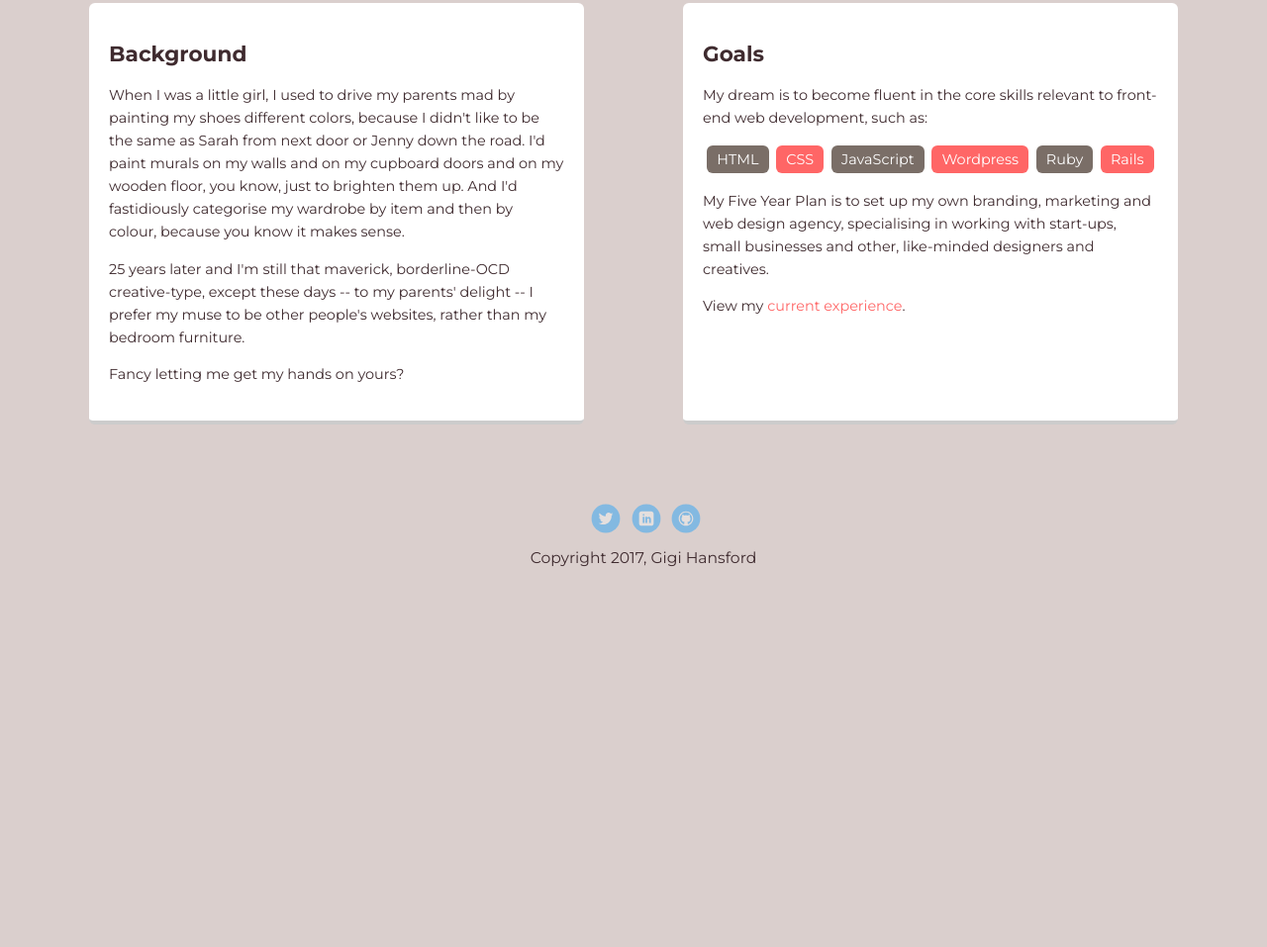
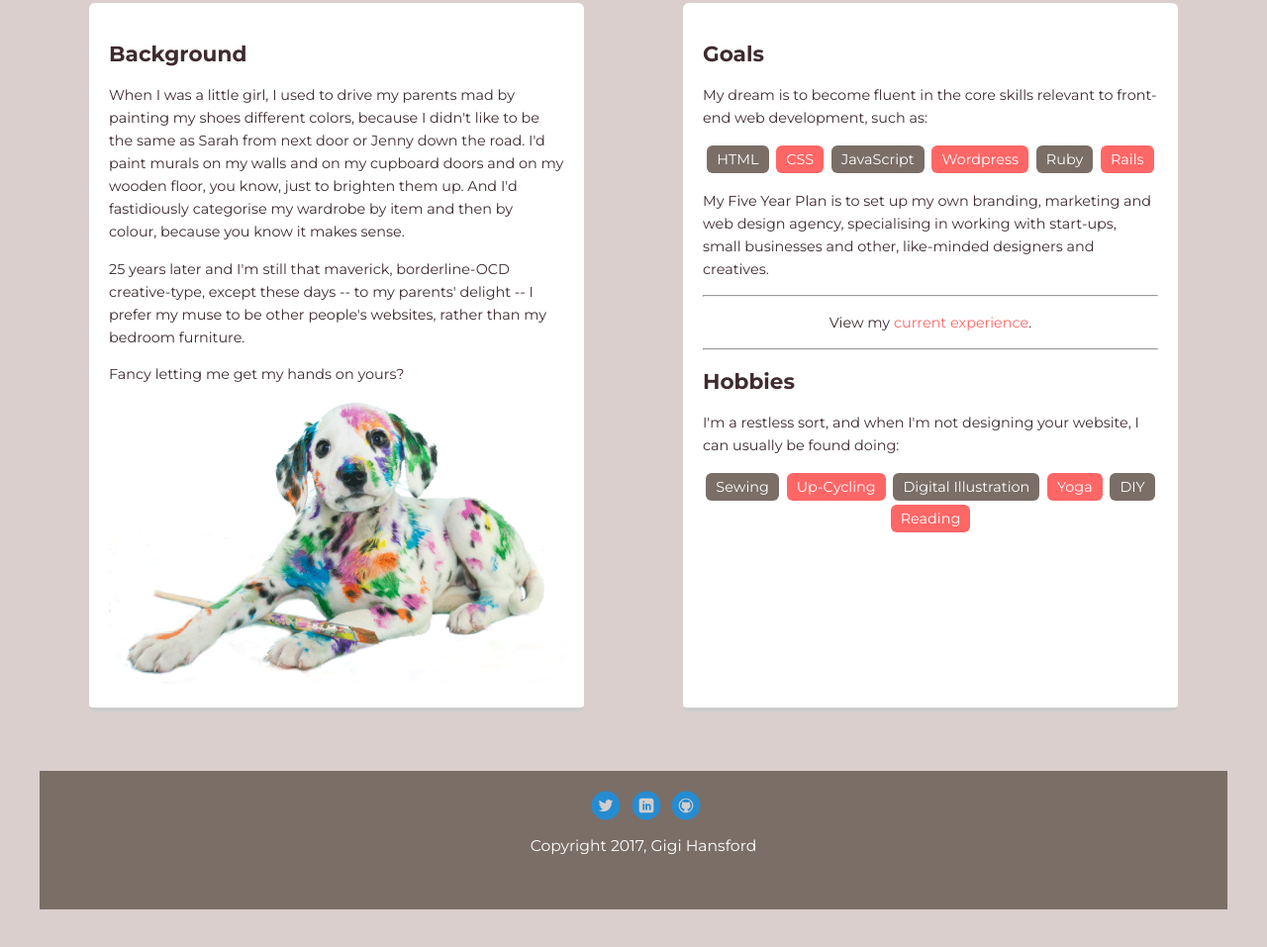
Before and after one commit to GigiHansford/GH-Portfolio-Site, a plain HTML site: page index.html in a window 1280 px wide. Shown: the part 507-1464 px from the top of the page at 99% size. Before the commit the page ends 1176 px from the top, so only its background shows below. Drawn offline with Linux system fonts and the light colour scheme.

Commit message:
More Styling

```diff
--- a/index.html
+++ b/index.html
@@ -29,6 +29,7 @@
           <p>When I was a little girl, I used to drive my parents mad by painting my shoes different colors, because I didn't like to be the same as Sarah from next door or Jenny down the road. I'd paint murals on my walls and on my cupboard doors and on my wooden floor, you know, just to brighten them up.  And I'd fastidiously categorise my wardrobe by item and then by colour, because you know it makes sense.</p>
           <p>25 years later and I'm still that maverick, borderline-OCD creative-type, except these days -- to my parents' delight -- I prefer my muse to be other people's websites, rather than my bedroom furniture.</p>
           <p>Fancy letting me get my hands on yours?</p>
+          <img src="images/Dalmation3.png" alt="Painted Dog" class="card-img1">
       </div>
 
       <div class="card">
@@ -43,7 +44,19 @@
           <li>Rails</li>
         </ul>
         <p>My Five Year Plan is to set up my own branding, marketing and web design agency, specialising in working with start-ups, small businesses and other, like-minded designers and creatives.</p>
+        <hr>
         <p class="current-experience">View my <a href="experience.html">current experience</a>.</p>
+        <hr>
+        <h2>Hobbies</h2>
+        <p>I'm a restless sort, and when I'm not designing your website, I can usually be found doing:</p>
+        <ul class="hobbies">
+          <li>Sewing</li>
+          <li>Up-Cycling</li>
+          <li>Digital Illustration</li>
+          <li>Yoga</li>
+          <li>DIY</li>
+          <li>Reading</li>
+        </ul>
       </div>
 
     </main>
--- a/styles.css
+++ b/styles.css
@@ -19,6 +19,7 @@ body {
   font-family: 'Montserrat', sans-serif;
   color: #3f2b2f;
   background: #dacfcd;
+
 }
 
 
@@ -125,12 +126,21 @@ header .profile-image:hover {
 /*  transform: scale(1.02);*/
 }
 
-ul.skills {
+.card-img1 {
+  border-radius: 9%;
+  max-width: 100%;
+  margin: auto;
+  margin-top: -10px;
+}
+
+ul.skills,
+ul.hobbies {
   padding: 0;
   text-align: center;
 }
 
-.skills li {
+.skills li,
+.hobbies li {
   border-radius: 6px;
   display: inline-block;
   background: #ff6666;
@@ -143,15 +153,25 @@ ul.skills {
   background: #7a6e67;
 }
 
+.hobbies li:nth-child(odd) {
+  background: #7a6e67;
+}
+
+.current-experience {
+  text-align: center;
+}
+
 footer {
   width: 100%;
   min-height: 30px;
   padding: 20px 0 40px 20px;
+  background-color: #7a6e67;
 }
 
 footer .copyright {
   top: -8px;
   font-size: .75em;
+  color: white;
 }
 
 footer ul {
@@ -171,7 +191,7 @@ a.social {
   width: 30px;
   height: 30px;
   background-size: 30px 30px;
-  opacity: .4;
+  opacity: .7;
   transition: all .5s;
 }
 a.twitter {
@@ -202,6 +222,7 @@ a.social:hover {
       margin: 0 auto;
   }
 
+
   header {
     min-height: 470px;
   }
```
Also changed, not shown: images/Dalmation1.png (added), images/Dalmation2.png (added), images/Dalmation3.png (added), images/Paintbrushes.png (added), images/background1.png (added), images/paper11.png (added), 3 other files.
